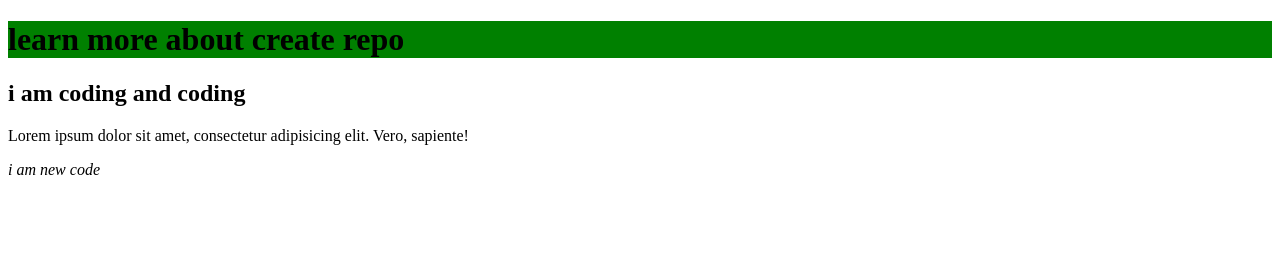
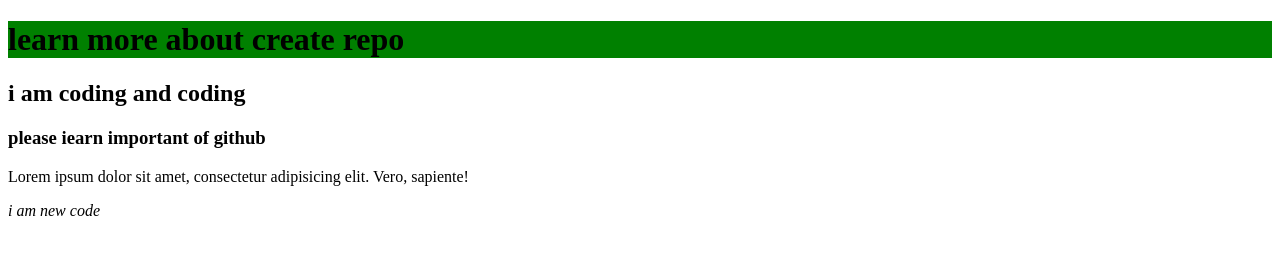
Before and after one commit to sobahan-ali/my-second-repo, a plain HTML site: page index.html in a window 1280 px wide. Drawn offline with Linux system fonts and the light colour scheme.

Commit message:
added more header

```diff
--- a/index.html
+++ b/index.html
@@ -10,6 +10,7 @@
 <body>
     <h1>learn more about create repo</h1>
     <h2>i am coding and coding </h2>
+    <h3>please iearn important of github</h3>
     <p>Lorem ipsum dolor sit amet, consectetur adipisicing elit. Vero, sapiente!</p>
     <p><i>i am new code</i></p>
 </body>
```
